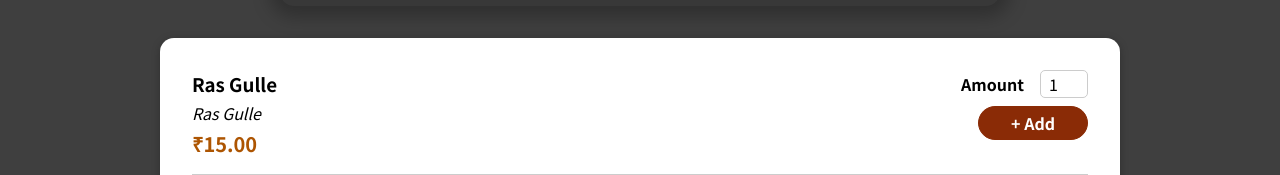
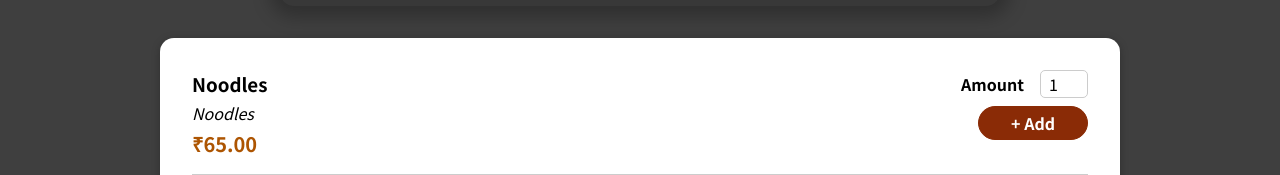
Before and after one commit to nahars001/food-order-app, a React (Create React App) app: page / in a window 1280 px wide. Shown: the part 467-642 px from the top of the page. Built offline with nearby package versions, Linux system fonts and the light colour scheme.

Commit message:
minor fixes

```diff
--- a/src/components/Meals/AvilableMeals.js
+++ b/src/components/Meals/AvilableMeals.js
@@ -6,9 +6,9 @@ import MealItem from './MealItem/MealItem';
 const DUMMY_MEALS = [
     {
         id: 'm1',
-        name: 'Ras Gulle',
+        name: 'Noodles',
         description: 'Finest fish and veggies',
-        price: 15,
+        price: 65,
     },
     {
         id: 'm2',
```
